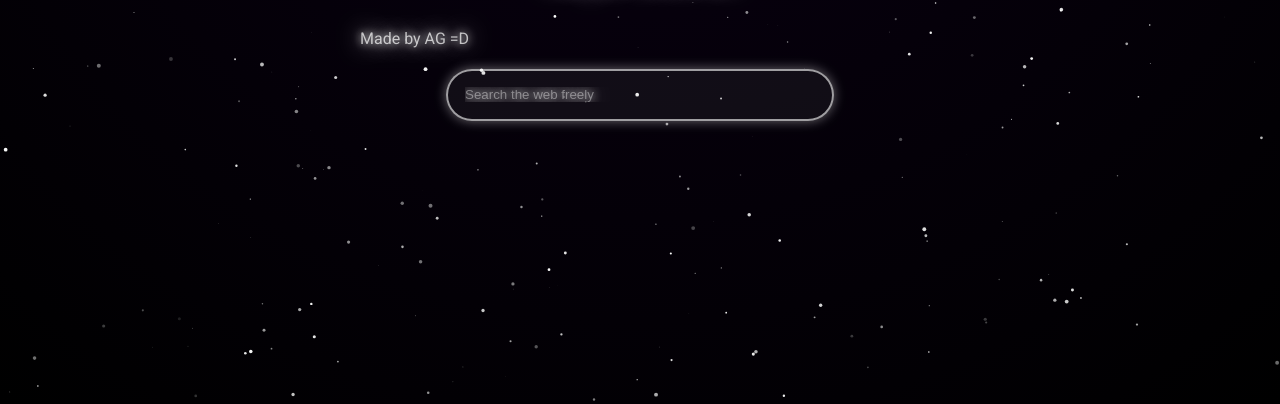
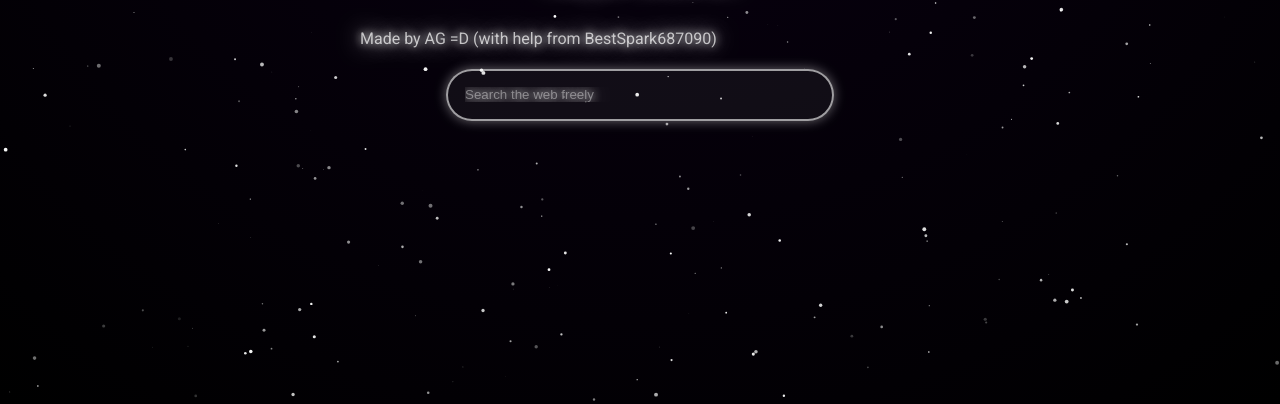
Before and after one commit to prince-art-proxy/rs-os, a website: page public/proxy/index.html in a window 1280 px wide. Shown: the part 396-800 px from the top of the page. Drawn offline with Linux system fonts and the light colour scheme.

Commit message:
add me to say that i helped btw

```diff
--- a/public/proxy/index.html
+++ b/public/proxy/index.html
@@ -85,7 +85,7 @@
 
         <div class="flex-center desc left-margin">
             <p>
-                Made by AG =D
+                Made by AG =D (with help from BestSpark687090)
             </p>
         </div>
 
```
